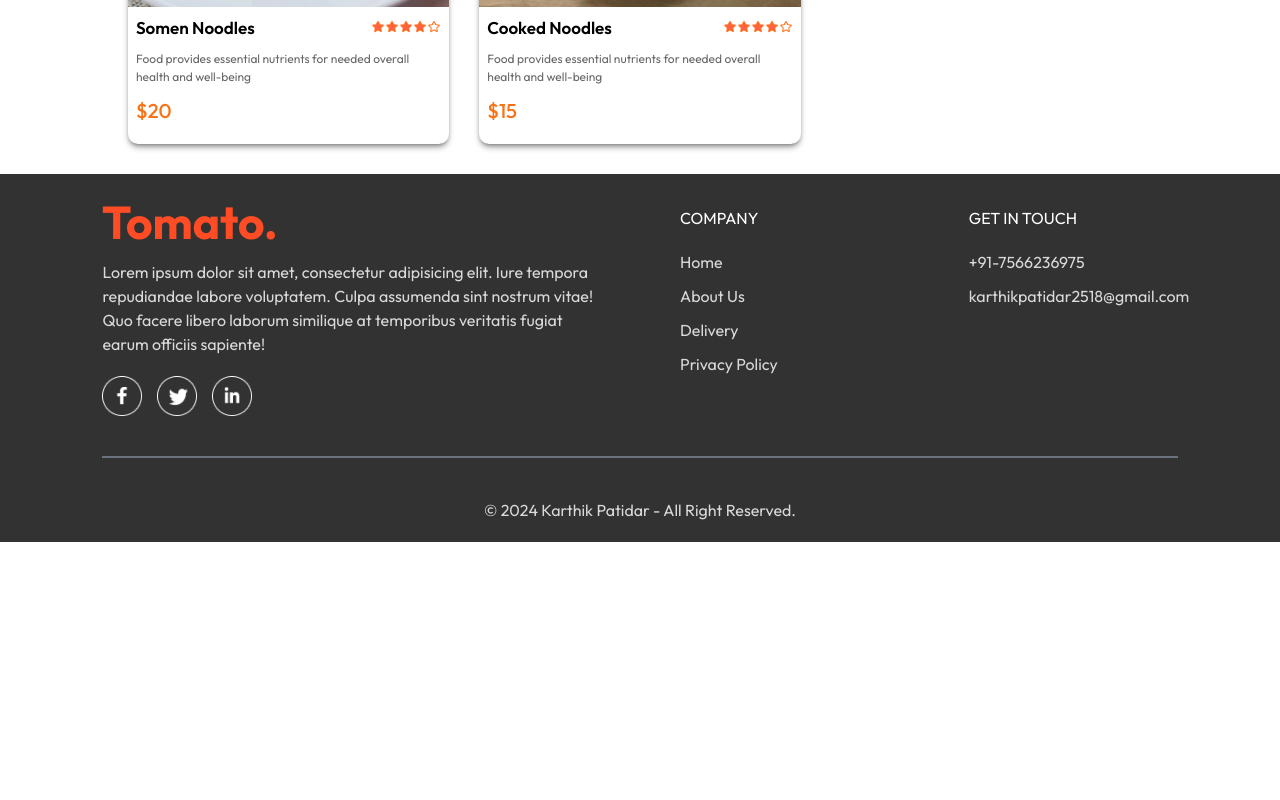
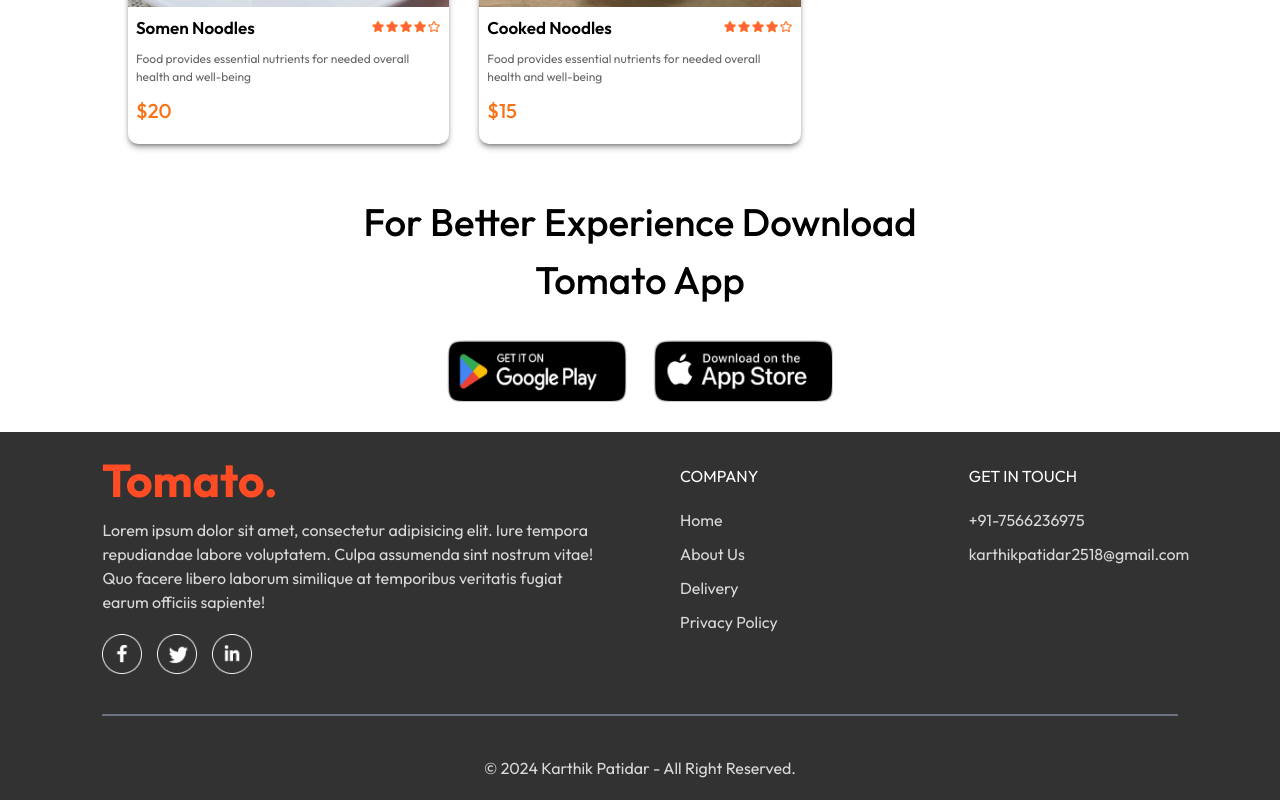
Before and after one commit to karthiksk2518/Food-Ordering, a React (Vite) app in the folder frontend/: page / in a window 1280 px wide. Shown: the part 5397-6197 px from the top of the page. Before the commit the page ends 5939 px from the top, so only its background shows below. Built offline with nearby package versions, Linux system fonts and the light colour scheme.

Commit message:
App Download

```diff
--- /dev/null
+++ b/frontend/src/components/AppDownload.jsx
@@ -0,0 +1,15 @@
+import { assets } from "../assets/assets";
+
+const AppDownload = () => {
+    return (
+        <div className="my-auto mx-auto mt-[50px] text-center font-medium text-[20px] md:text-[3vw]" id="app-download">
+            <p>For Better Experience Download <br/>Tomato App</p>
+            <div className="flex justify-center gap-2.5 md:gap-[2vw] mt-[30px]">
+                <img className="w-[120px] md:w-[30vw] max-w-[180px] transition-[0.5s] cursor-pointer" src={assets.play_store} alt=""/>
+                <img className="w-[120px] md:w-[30vw] max-w-[180px] transition-[0.5s] cursor-pointer" src={assets.app_store} alt=""/>
+            </div>
+        </div>
+    )
+}
+
+export default AppDownload
--- a/frontend/src/pages/Home.jsx
+++ b/frontend/src/pages/Home.jsx
@@ -2,6 +2,7 @@ import { useState } from "react"
 import ExploreMenu from "../components/ExploreMenu"
 import Header from "../components/Header"
 import FoodDisplay from "../components/FoodDisplay";
+import AppDownload from "../components/AppDownload";
 
 const Home = () => {
 
@@ -11,6 +12,7 @@ const Home = () => {
             <Header />
             <ExploreMenu category={category} setCategory={setCategory} />
             <FoodDisplay category={category} />
+            <AppDownload />
         </div>
     )
 }
```
